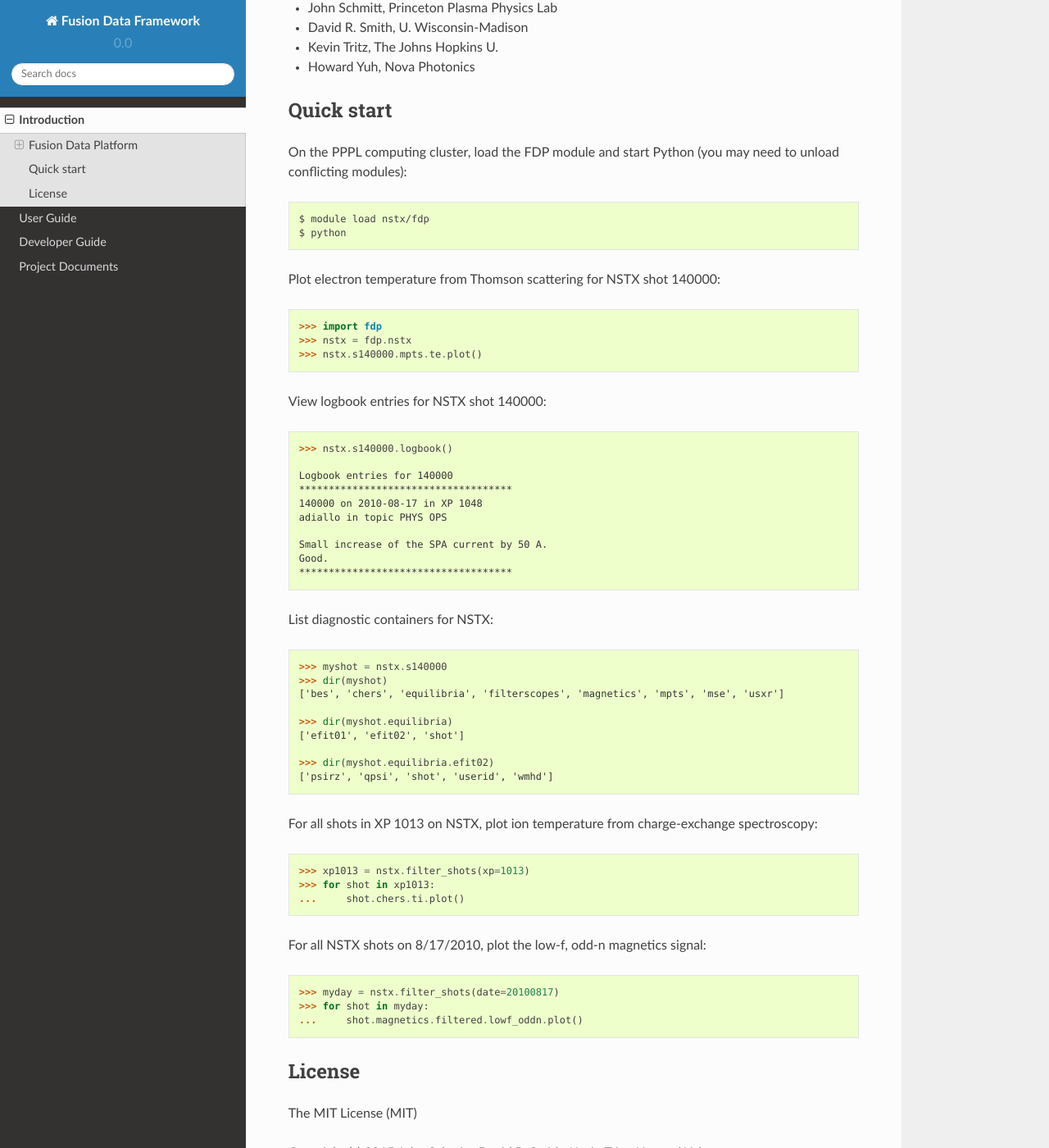
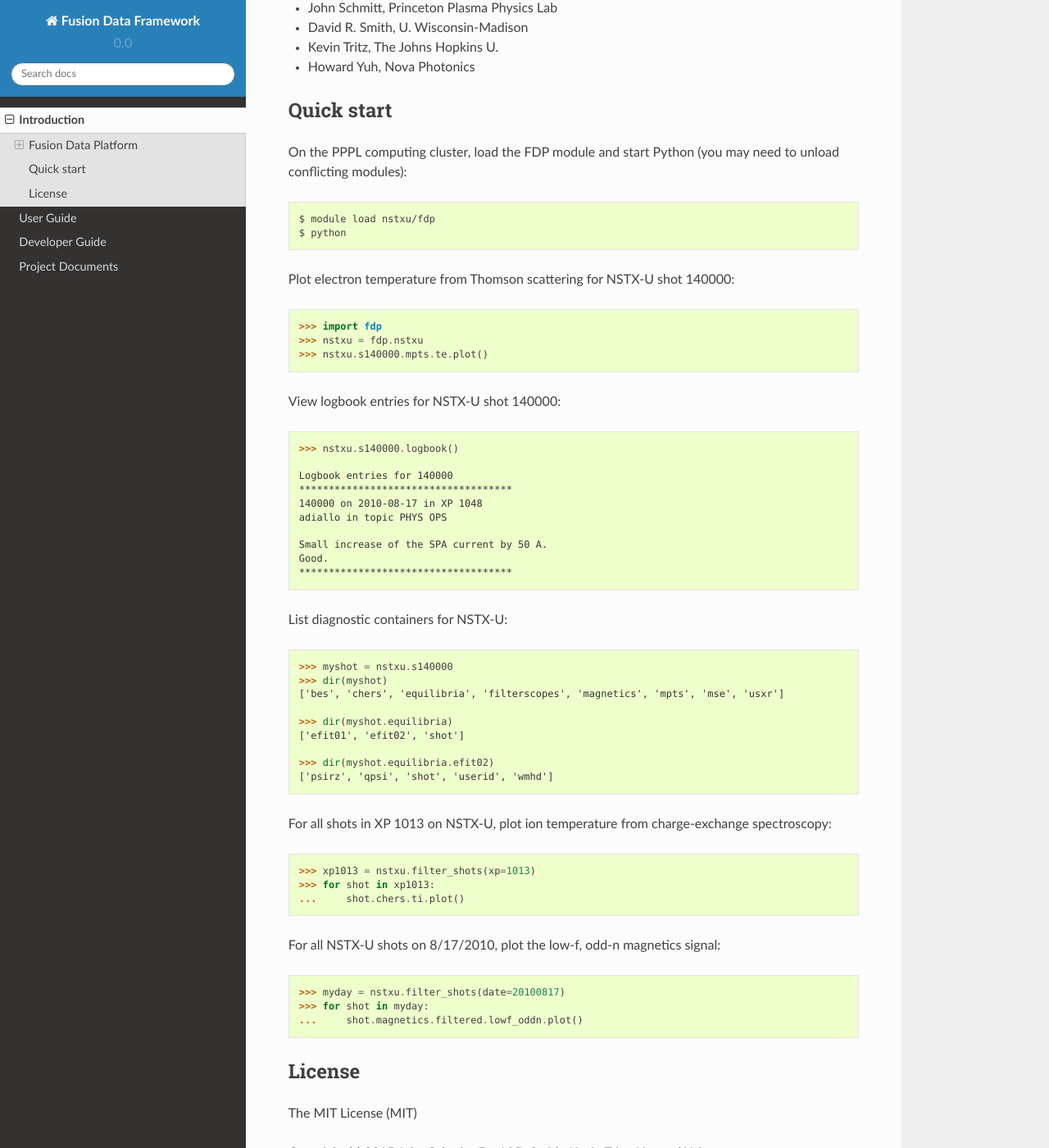
Before and after one commit to Fusion-Data-Platform/fdp, a Sphinx documentation site: the page built from docs/source/introduction.rst, in a window 1280 px wide and 1400 px high, scrolled down 846 px. Shown: the whole window at 82% size. Built offline with Sphinx 7.4.7 and the Read the Docs theme 2.0.0, drawn with Linux system fonts in a browser that asks for light colours.

Commit message:
renamed 'nstx' to 'nstxu' throughout package

```diff
--- a/README.rst
+++ b/README.rst
@@ -49,18 +49,18 @@
 
 On the PPPL computing cluster, load the FDP module and start Python (you may need to unload conflicting modules)::
 
-    $ module load nstx/fdp
+    $ module load nstxu/fdp
     $ python
 
-Plot electron temperature from Thomson scattering for NSTX shot 140000::
+Plot electron temperature from Thomson scattering for NSTX-U shot 140000::
 
     >>> import fdp
-    >>> nstx = fdp.nstx
-    >>> nstx.s140000.mpts.te.plot()
+    >>> nstxu = fdp.nstxu
+    >>> nstxu.s140000.mpts.te.plot()
 
-View logbook entries for NSTX shot 140000::
+View logbook entries for NSTX-U shot 140000::
 
-    >>> nstx.s140000.logbook()
+    >>> nstxu.s140000.logbook()
 
     Logbook entries for 140000
     ************************************
@@ -71,9 +71,9 @@
     Good.
     ************************************
 
-List diagnostic containers for NSTX::
+List diagnostic containers for NSTX-U::
 
-    >>> myshot = nstx.s140000
+    >>> myshot = nstxu.s140000
     >>> dir(myshot)
     ['bes', 'chers', 'equilibria', 'filterscopes', 'magnetics', 'mpts', 'mse', 'usxr']
 
@@ -83,14 +83,14 @@
     >>> dir(myshot.equilibria.efit02)
     ['psirz', 'qpsi', 'shot', 'userid', 'wmhd']
 
-For all shots in XP 1013 on NSTX, plot ion temperature from charge-exchange spectroscopy::
+For all shots in XP 1013 on NSTX-U, plot ion temperature from charge-exchange spectroscopy::
 
-    >>> xp1013 = nstx.filter_shots(xp=1013)
+    >>> xp1013 = nstxu.filter_shots(xp=1013)
     >>> for shot in xp1013:
     ...     shot.chers.ti.plot()
 
-For all NSTX shots on 8/17/2010, plot the low-f, odd-n magnetics signal::
+For all NSTX-U shots on 8/17/2010, plot the low-f, odd-n magnetics signal::
 
-    >>> myday = nstx.filter_shots(date=20100817)
+    >>> myday = nstxu.filter_shots(date=20100817)
     >>> for shot in myday:
     ...     shot.magnetics.filtered.lowf_oddn.plot()
```
Also changed, not shown: docs/source/user_guide.rst (+9 -9 lines), fdp/__init__.py (+2 -11 lines), 5 other files.
